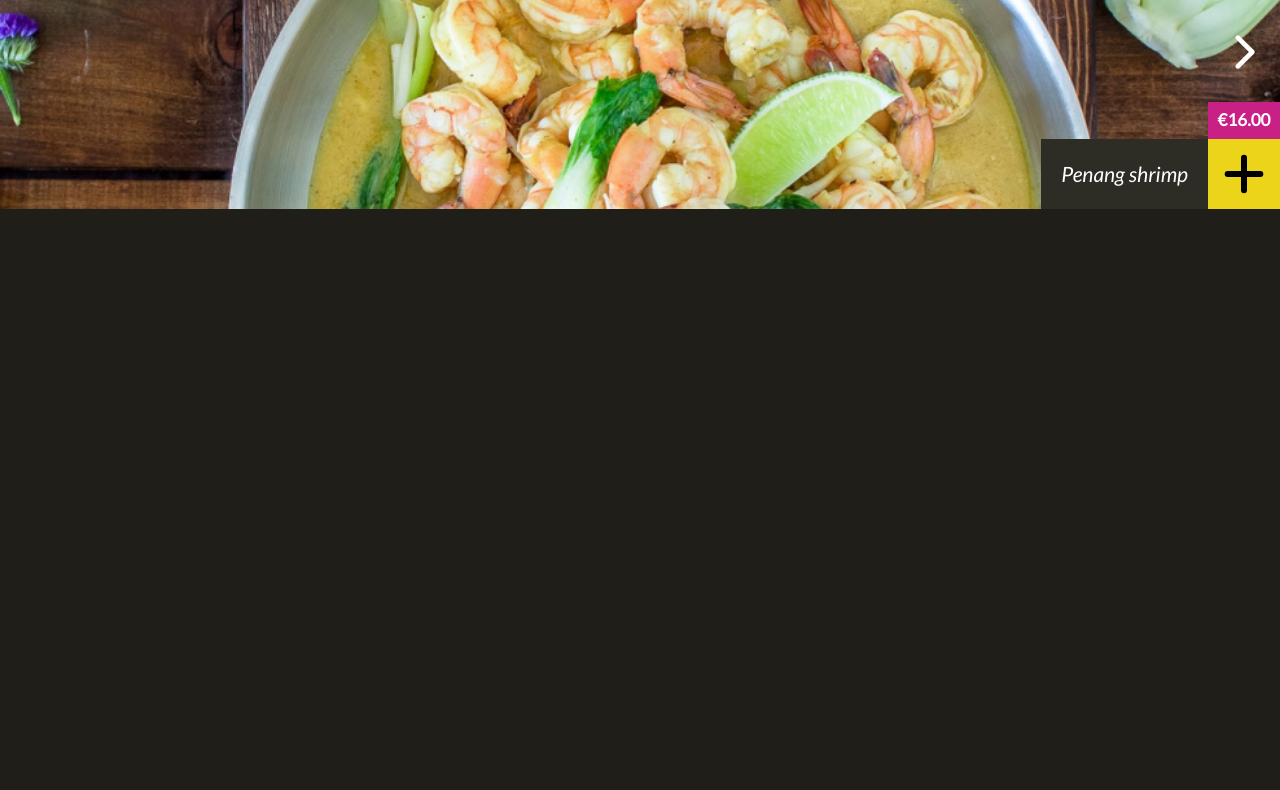
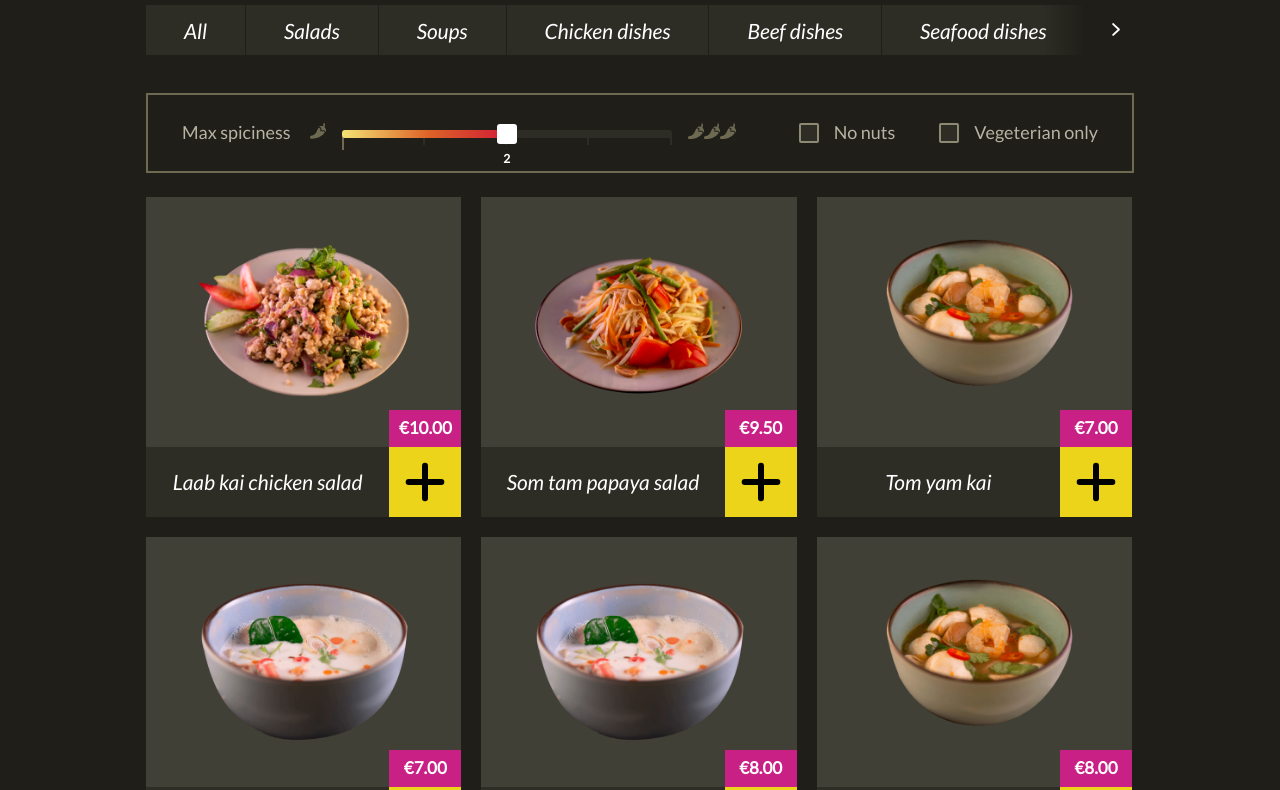
Before and after one commit to js-tasks-ru/jsbasic-20210921-5_evstigney, a website built with webpack: page 9-module/2-task/index.html in a window 1280 px wide. Shown: the part 588-1378 px from the top of the page. Before the commit the page ends 800 px from the top, so only its background shows below. Built offline with nearby package versions, Linux system fonts and the light colour scheme; files whose address does not match are found by name.

Commit message:
Решение задачи "Учебный проект: Сбор проекта"

```diff
--- a/7-module/1-task/index.js
+++ b/7-module/1-task/index.js
@@ -4,6 +4,7 @@ export default class RibbonMenu {
   constructor(categories) {
     this._categories = categories;
 		this._ribbonMenuElement = this._render();
+		this.value = '';
   }
 
 	get elem () {
@@ -104,6 +105,7 @@ export default class RibbonMenu {
 		});
 		const target = event.target.closest('.ribbon__item');
 		target.classList.add('ribbon__item_active');
+		this.value = target.dataset.id;
 		this._ribbonMenuElement.dispatchEvent(new CustomEvent('ribbon-select', {
 			detail: target.dataset.id,
 			bubbles: true,
--- a/7-module/4-task/index.js
+++ b/7-module/4-task/index.js
@@ -11,10 +11,12 @@ export default class StepSlider {
 
 	_render () {
 		let slider = this._createSliderElement();
+		const thumbMoveHandler = this._thumbMoveHandler.bind(this);
+		const sliderClickHandler = this._sliderClickHandler.bind(this);
 
-		slider.addEventListener('click', this._sliderClickHandler.bind(this));
+		slider.addEventListener('click', sliderClickHandler);
 		slider.querySelector('.slider__thumb')
-			.addEventListener('pointerdown', this._thumbMoveHandler.bind(this));
+			.addEventListener('pointerdown', thumbMoveHandler);
 		return slider;
 	}
 
@@ -44,7 +46,13 @@ export default class StepSlider {
 			min: 0,
 			max: this._slider.clientWidth,
 		};
-		let clickPosition = event.clientX - this._slider.offsetLeft - this._slider.clientLeft;
+		let clickPosition = event.clientX - Math.round(this._slider.getBoundingClientRect().left)
+			 - this._slider.clientLeft;
+
+		if (event.target.closest('slider_dragging')) {
+			clickPosition -= this_slider.offsetLeft;
+		}
+
 		clickPosition = (clickPosition < area.min) ? area.min
 			: (clickPosition > area.max) ? area.max
 			: clickPosition;
@@ -75,7 +83,6 @@ export default class StepSlider {
 
 		if (!event.target.closest('.slider__thumb')) return;
 
-		event.preventDefault();
 		const slider = event.target.closest('.slider');
 		const thumb = event.target.closest('.slider__thumb');
 		this.elem.classList.add('slider_dragging');
@@ -95,7 +102,8 @@ export default class StepSlider {
 				min: 0,
 				max: 100,
 			};
-			let position = event.clientX - slider.offsetLeft - slider.clientLeft;
+			let position = event.clientX - Math.round(this._slider.getBoundingClientRect().left)
+			 - this._slider.clientLeft;
 			position = Math.round(position * 100 / slider.clientWidth);
 			position = (position < area.min) ? area.min
 				: (position > area.max) ? area.max
@@ -103,6 +111,7 @@ export default class StepSlider {
 			this.elem.querySelector('.slider__thumb').style.left = `${position}%`;
 			this.elem.querySelector('.slider__progress').style.width = `${position}%`;
 			getValue(event);
+
 		}
 
 		function endMove () {
--- a/8-module/1-task/index.js
+++ b/8-module/1-task/index.js
@@ -4,9 +4,8 @@ const WINDOW_MOBILE_WIDTH = 767;
 
 export default class CartIcon {
   constructor() {
-    this.render();
-
-    this.addEventListeners();
+		this.elem;
+    this.addEventListeners;
   }
 
   render() {
@@ -23,7 +22,6 @@ export default class CartIcon {
         </div>`;
 
       this.updatePosition();
-
       this.elem.classList.add('shake');
       this.elem.addEventListener('transitionend', () => {
         this.elem.classList.remove('shake');
@@ -36,6 +34,7 @@ export default class CartIcon {
   }
 
   addEventListeners() {
+		console.log(this);
     document.addEventListener('scroll', () => this.updatePosition());
     window.addEventListener('resize', () => this.updatePosition());
   }
--- a/8-module/2-task/index.js
+++ b/8-module/2-task/index.js
@@ -56,7 +56,7 @@ export default class ProductGrid {
 		const filter =  {
 			noNuts: (value) => array.filter((item) => (!value) ? item : !item.nuts),
 			vegeterianOnly: (value) => array.filter((item) => (value) ? item.vegeterian == value : item),
-			maxSpiciness: (value) => array.filter((item) => item.spiciness <= value),
+			maxSpiciness: (value) => array.filter((item) => (value) ? item.spiciness <= value : item),
 			category: (value) => array.filter((item) => (!value) ? item : item.category === value),
 		};
 		return filter;
--- a/9-module/2-task/index.js
+++ b/9-module/2-task/index.js
@@ -14,25 +14,98 @@ import Cart from '../../8-module/4-task/index.js';
 
  export default class Main {
 
-  constructor() {
+  constructor () {
+
+	}
+
+  async render () {
+		return Promise.all([this._createCarousel(), this._createRibbonMenu(),
+			this._createStepSlider(), this._createCart(), this._createProductsGrid(),])
+			.then(
+				document.body.addEventListener('product-add', (event) => {
+					const addedProduct = this.products.find((item) => item.id === event.detail);
+					this.cart.addProduct(addedProduct);
+				})
+			)
+			.then(
+				document.body.addEventListener('slider-change', (event) => {
+					this.productsGrid.updateFilter( { maxSpiciness: event.detail } );
+				})
+			)
+			.then(
+				document.body.addEventListener('ribbon-select', (event) => {
+					this.productsGrid.updateFilter( { category: event.detail } );
+				})
+			)
+			.then(
+				document.querySelector('#nuts-checkbox')
+					.addEventListener('change', (event) => {
+						this.productsGrid.updateFilter( { noNuts: event.target.checked } );
+				})
+			)
+			.then(
+				document.querySelector('#vegeterian-checkbox')
+					.addEventListener('change', (event) => {
+						this.productsGrid.updateFilter( { vegeterianOnly: event.target.checked } );
+					})
+			)
+			.catch((err) => console.log(err));
   }
 
-  async render() {
-		return new Promise.all([this._addCarousel(), this._addRiddonMenu()]);
-  }
-
-	_addCarousel () {
-		let carousel = new Carousel(slides);
-		document.body.append(carousel.elem);
+	_createCarousel () {
+		this.carousel = new Carousel(slides);
+		document.querySelector('[data-carousel-holder]').append(this.carousel.elem);
 	}
 
-	_addRibbonMenu () {
-		let ribbonMenu = new RibbonMenu(categories);
-		document.querySelector('[data-ribbon-holder').append(ribbonMenu.elem);
+	_createRibbonMenu () {
+		this.ribbonMenu = new RibbonMenu(categories);
+		document.querySelector('[data-ribbon-holder]').append(this.ribbonMenu.elem);
+		return this.ribbonMenu.value;
 	}
 
+	_createStepSlider () {
+		let steps = 5;
+		let value = 3;
+		this.stepSlider = new StepSlider({steps, value});
+		document.querySelector('[data-slider-holder]').append(this.stepSlider.elem);
+		return {steps, value};
+	}
+
+	_createCartIcon () {
+		return new CartIcon();
+	}
+
+	_createCart () {
+		this.cartIcon = this._createCartIcon();
+		document.querySelector('[data-cart-icon-holder]').append(this.cartIcon.render());
+		return this.cart = new Cart(this.cartIcon);
+	}
+
+	async _getProducts () {
+		let response = await fetch('../../9-module/2-task/products.json');
+		let result = await response.json();
+
+		if (response.status !== 200) {
+			console.log(result.status);
+			throw new Error('А товаров-то и нету.')
+		};
+
+		return result;
+	}
+
+	async _createProductsGrid () {
+		this.products = await this._getProducts();
+		this.productsGrid = new ProductsGrid(this.products);
+		document.querySelector('[data-products-grid-holder]')
+			.replaceChildren(this.productsGrid.elem);
+		this.productsGrid.updateFilter({
+			noNuts: document.getElementById('nuts-checkbox').checked,
+			vegeterianOnly: document.getElementById('vegeterian-checkbox').checked,
+			maxSpiciness: this.stepSlider.value,
+			category: this.ribbonMenu.value
+		});
+	}
 }
 
-
 let main = new Main();
-main._addCarousel();
+main.render().then(() => console.log('Страница готова!'));
```
Also changed, not shown: 9-module/2-task/index.html (+0 -18 lines).
